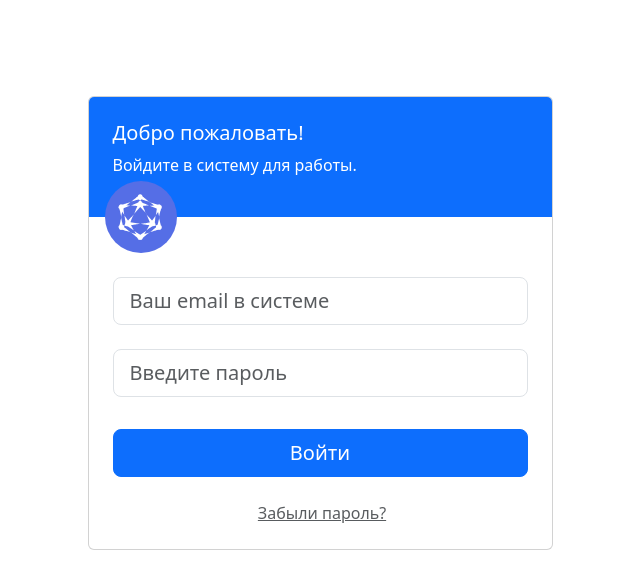
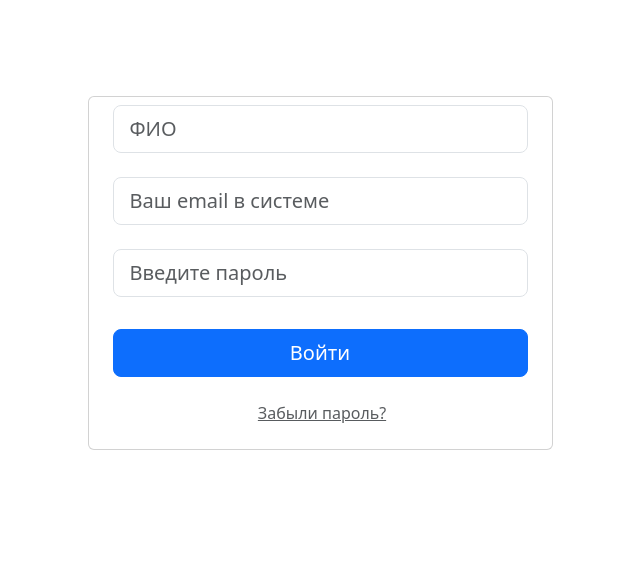
Before and after one commit to alex-lenk/jwt, a React (Create React App) app in the folder client/: page /registration in a window 1280 px wide. Shown: the top 588 px of the page, without its empty margins (320-960 px from the left). Built offline with nearby package versions, Linux system fonts and the light colour scheme.

Commit message:
Created RegistrationForm

```diff
--- a/client/src/components/Profile.tsx
+++ b/client/src/components/Profile.tsx
@@ -25,7 +25,7 @@ const Profile: FC = () => {
 
   const formik = useFormik({
     initialValues: {
-      name: networkStore.user.name,
+      name: networkStore.user.displayName,
       email: networkStore.user.email,
       password: '',
       confirmPassword: '',
@@ -35,7 +35,7 @@ const Profile: FC = () => {
       console.log('onSubmit');
       const { name, email, password } = values;
       const userUpdates = {
-        name: name !== networkStore.user.name ? name : undefined,
+        name: name !== networkStore.user.displayName ? name : undefined,
         email: email !== networkStore.user.email ? email : undefined,
         password: password ? password : undefined,
       };
--- a/client/src/components/RegistrationForm.tsx
+++ b/client/src/components/RegistrationForm.tsx
@@ -1,88 +1,78 @@
-import type { FC } from 'react';
+import { observer } from 'mobx-react';
 import { Link } from 'react-router-dom';
-import { observer } from 'mobx-react-lite';
 import { useFormik } from 'formik';
-import * as Yup from 'yup';
+import { registrationSchema } from '../helpers/validationSchemas';
 import { useStores } from '../store';
-import logo from '../assets/img/logo-w-s.svg';
 import { PAGE_NAMES, ROUTES_LINKS } from './routesLinks';
 
-const validationSchema = Yup.object({
-  email: Yup.string()
-    .email('Некорректный email')
-    .min(7, 'Не менее 7 символов')
-    .max(32, 'Не более 32 символов')
-    .required('Обязательный'),
-  password: Yup.string()
-    .min(8, 'Не менее 8 символов')
-    .max(32, 'Не более 32 символов')
-    .required('Обязательный'),
-});
-
-const RegistrationForm: FC = () => {
-  const {networkStore} = useStores();
-
+const RegistrationForm = () => {
+  const { networkStore } = useStores();
+  const initialValues = { displayName: '', email: '', password: '' }
   const formik = useFormik({
-    initialValues: {
-      email: '',
-      password: '',
-    },
-    validationSchema,
-    onSubmit: (values) => {
-      networkStore.registration(values.email, values.password);
+    initialValues: initialValues,
+    validationSchema: registrationSchema,
+    onSubmit: async (values) => {
+      try {
+        await networkStore.registration(values);
+        formik.resetForm();
+        console.log('try');
+      } catch (e) {
+        console.log('async e', e);
+      }
     },
   });
 
   return (
     <div className="m-auto col-md-8 col-lg-6 col-xl-5 card overflow-hidden">
-      <div className="bg-primary bg-soft p-4">
-        <h5 className="text-white">Добро пожаловать!</h5>
-        <p className="text-white">Войдите в систему для работы.</p>
+      <div className="card-body pt-0">
+        <form className="p-2 form-horizontal" onSubmit={ formik.handleSubmit }>
+          <div className="mb-4">
+            <label htmlFor="displayName" className="form-label visually-hidden-focusable">ФИО</label>
+            <input
+              type="text"
+              name="displayName"
+              className="form-control form-control-lg"
+              id="displayName"
+              placeholder="ФИО"
+              onChange={ formik.handleChange }
+              value={ formik.values.displayName }
+            />
           </div>
 
-      <div className="card-body pt-0">
-        <Link to={ ROUTES_LINKS.MAIN } className="auth-logo avatar-md profile-user-wid mb-3 avatar-title rounded-circle">
-          <img src={ logo } alt="" className="rounded-circle"/>
-        </Link>
-
-        <form className="p-2 form-horizontal" onSubmit={ formik.handleSubmit }>
           <div className="mb-4">
-            <label htmlFor="login" className="form-label visually-hidden-focusable">Логин</label>
+            <label htmlFor="email" className="form-label visually-hidden-focusable">Логин</label>
             <input
               type="email"
               name="email"
               className="form-control form-control-lg"
-              id="login"
-              onChange={formik.handleChange}
-              onBlur={formik.handleBlur}
-              value={formik.values.email}
+              id="email"
               placeholder="Ваш email в системе"
+              onChange={ formik.handleChange }
+              value={ formik.values.email }
             />
-            {formik.touched.email && formik.errors.email ? (
-              <div className="invalid-feedback d-block">{formik.errors.email}</div>
-            ) : null}
+            { formik.errors.email && formik.touched.email && (
+              <div className="invalid-feedback d-block">{ formik.errors.email }</div>
+            ) }
           </div>
 
           <div className="mb-4">
-            <label className="form-label visually-hidden-focusable">Пароль</label>
-            <div className="input-group auth-pass-inputgroup">
+            <label htmlFor="password" className="form-label visually-hidden-focusable">Пароль</label>
             <input
               type="password"
               name="password"
+              id="password"
               className="form-control form-control-lg"
-                onChange={formik.handleChange}
-                onBlur={formik.handleBlur}
-                value={formik.values.password}
               placeholder="Введите пароль"
+              onChange={ formik.handleChange }
+              value={ formik.values.password }
             />
-              {formik.touched.password && formik.errors.password ? (
-                <div className="invalid-feedback d-block">{formik.errors.password}</div>
-              ) : null}
-            </div>
+            { formik.errors.password && formik.touched.password && (
+              <div className="invalid-feedback d-block">{ formik.errors.password }</div>
+            ) }
           </div>
 
           <div className="pt-2 d-grid">
-            <button className="btn-primary btn-lg btn waves-effect waves-light" type="submit">Войти</button>
+            <button type="submit" className="btn-primary btn-lg btn waves-effect waves-light">Войти</button>
           </div>
 
           <div className="mt-4 text-center">
--- /dev/null
+++ b/client/src/helpers/validationSchemas.ts
@@ -0,0 +1,29 @@
+import * as Yup from 'yup';
+
+export const loginSchema = Yup.object().shape({
+  email: Yup.string().email('Некорректный email').min(7, 'Не менее 7 символов')
+    .max(32, 'Не более 32 символов').required('Обязательно!'),
+  password: Yup.string().required('Обязательно!').min(8, 'Не менее 8 символов')
+    .max(32, 'Не более 32 символов'),
+});
+
+export const registrationSchema = Yup.object().shape({
+  displayName: Yup.string(),
+  email: Yup.string().email('Некорректный email').email('Некорректный email').min(7, 'Не менее 7 символов')
+    .max(32, 'Не более 32 символов').required('Обязательно!'),
+  password: Yup.string().min(8, 'Не менее 8 символов').max(32, 'Не более 32 символов')
+    .required('Обязательно!'),
+});
+
+
+export const validationSchema = Yup.object({
+  email: Yup.string()
+    .email('Некорректный email')
+    .min(7, 'Не менее 7 символов')
+    .max(32, 'Не более 32 символов')
+    .required('Обязательный'),
+  password: Yup.string()
+    .min(8, 'Не менее 8 символов')
+    .max(32, 'Не более 32 символов')
+    .required('Обязательный'),
+});
--- a/client/src/models/IUser.ts
+++ b/client/src/models/IUser.ts
@@ -1,6 +1,6 @@
 export interface IUser {
   email: string;
-  name: string;
+  displayName: string;
   isActivated: boolean;
   isAdmin: boolean;
   _id: string;
--- a/client/src/services/AuthService.ts
+++ b/client/src/services/AuthService.ts
@@ -16,11 +16,8 @@ export default class AuthService {
     return $api.get<AuthResponse>('/refresh', withCredentials);
   }
 
-  static async registration(
-    email: string,
-    password: string,
-  ): Promise<AxiosResponse<AuthResponse>> {
-    return $api.post<AuthResponse>('/registration', { email, password });
+  static async registration(userCredentials: object): Promise<AxiosResponse<AuthResponse>> {
+    return $api.post<AuthResponse>('/auth/signup', userCredentials);
   }
 
   static async logout(): Promise<void> {
--- a/client/src/store/networkStore.ts
+++ b/client/src/store/networkStore.ts
@@ -5,6 +5,7 @@ import { API_URL } from '../http';
 import AuthService from '../services/AuthService';
 import type { AuthResponse } from '../models/response/AuthResponse';
 import { getFromStorage, removeFromStorage, saveToStorage } from '../helpers/storage';
+import { toast } from 'react-toastify';
 
 class NetworkStore {
   user = {} as IUser;
@@ -15,7 +16,7 @@ class NetworkStore {
 
   constructor() {
     makeAutoObservable(this);
-    this.checkAuth();
+    //this.checkAuth();
   }
 
   loginInProgress = false;
@@ -64,15 +65,17 @@ class NetworkStore {
     }
   }
 
-  async registration(email: string, password: string) {
+  async registration(userCredentials: object) {
     try {
-      const response = await AuthService.registration(email, password);
-      console.log(response);
-      localStorage.setItem('token', response.data.accessToken);
-      this.setAuth(true);
+      const response = await AuthService.registration(userCredentials);
       this.setUser(response.data.user);
+      toast.success('Пользователь успешно зарегистрирован');
     } catch (e: any) {
-      console.log(e.response?.data?.message);
+      console.error(e);
+      const errorMessage = e?.response?.data?.message || e?.message || 'Произошла неизвестная ошибка';
+      console.log(errorMessage);
+      toast.error('Пользователь существует');
+      throw e;
     }
   }
 
```
Also changed, not shown: client/src/store/UserStore.ts (added, +22 -0 lines), client/src/store/apiServices.ts (added, +11 -0 lines), 1 other file (tests, documents, lock files or other folders). Lines whose indentation alone changed are shown as unchanged.
